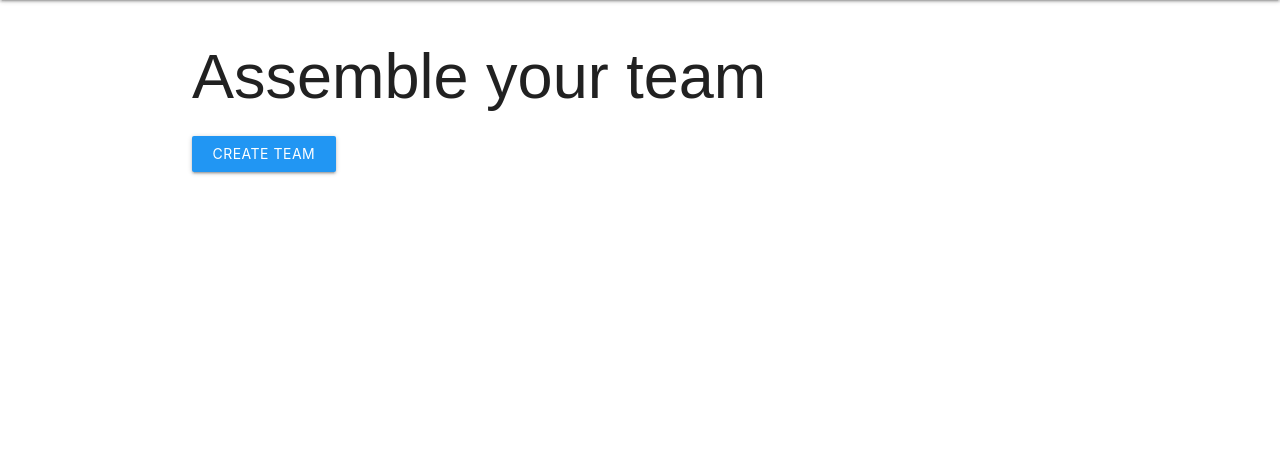
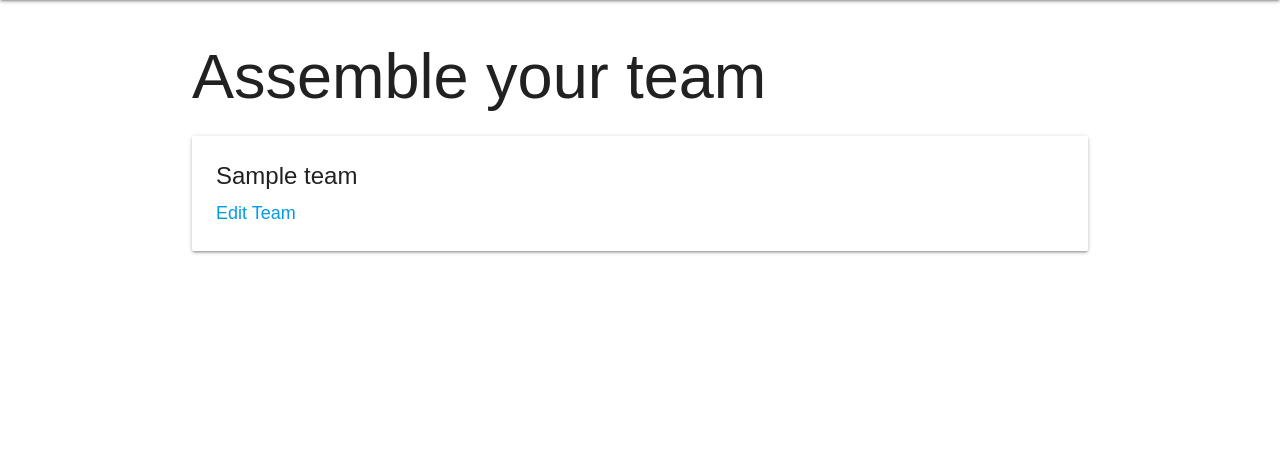
Before and after one commit to foobar-undefined/the_blip, a Django app: page /teams/team in a window 1280 px wide. Shown: the part 64-517 px from the top of the page. Run offline with Django 4.2, Linux system fonts and the light colour scheme; tables that the repository leaves empty hold one stand-in row (values such as "Sample post"); some web fonts are replaced.

Commit message:
wip: display team data

```diff
--- a/main_app/templates/teams/team.html
+++ b/main_app/templates/teams/team.html
@@ -1,12 +1,16 @@
 {% extends 'base.html' %}
 {% block content %}
 <h1>Assemble your team </h1>
-  <form action="" method="post">
-    {% csrf_token %}
-    <table>
-        {{ form.as_table }}
-    </table>
-    <input class="btn blue" type="submit" value="{% if object %} Update Team {% else %} Create team {% endif %}">
-  </form>
+{% for el in team %}
+<div class="col s12 m6 l3">
+  <div class="card">
+    <div class="card-content">
+      <span class="card-title">{{ el.name }} </span>
+      <a href="{%url 'team_detail' el.id %}"> Edit Team</a>
+    </div>
+  </div>
+</div>
+</ul>
+{% endfor %}
 
 {% endblock %}
--- a/main_app/views.py
+++ b/main_app/views.py
@@ -72,12 +72,12 @@ def team_index(request):
 def team_detail(request, team_id):
     team = Team.objects.get(id=team_id)
     characters = team.characters.all()
+    print(characters)
     return render(request, 'teams/team_detail.html', {'team': team, 'characters': characters})
 
 def add_to_team(request, character_id, team_id):
     character = get_object_or_404(Character, character_id = character_id)
     team = get_object_or_404(Team, id=team_id)
-
     if character not in team.characters.all():
         team.characters.add(characters)
 
```
Also changed, not shown: main_app/templates/teams/team_detail.html (+6 -1 lines).
